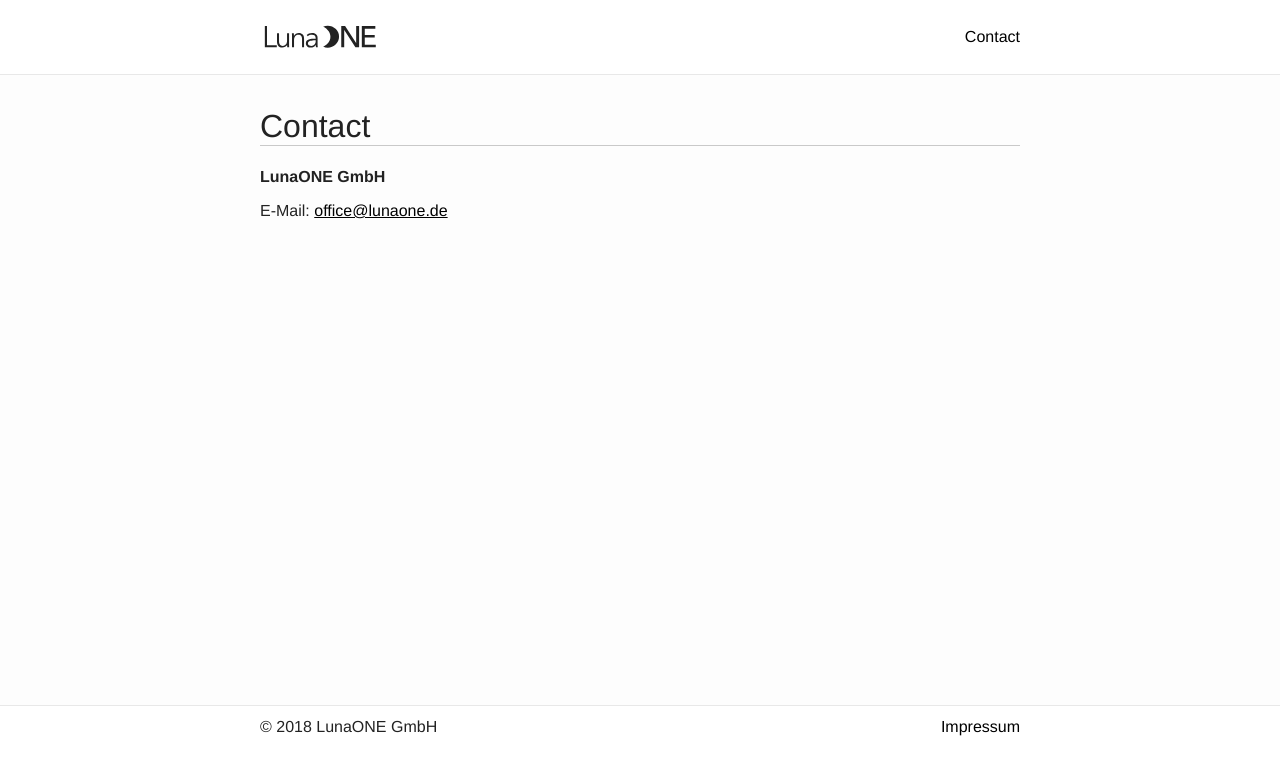
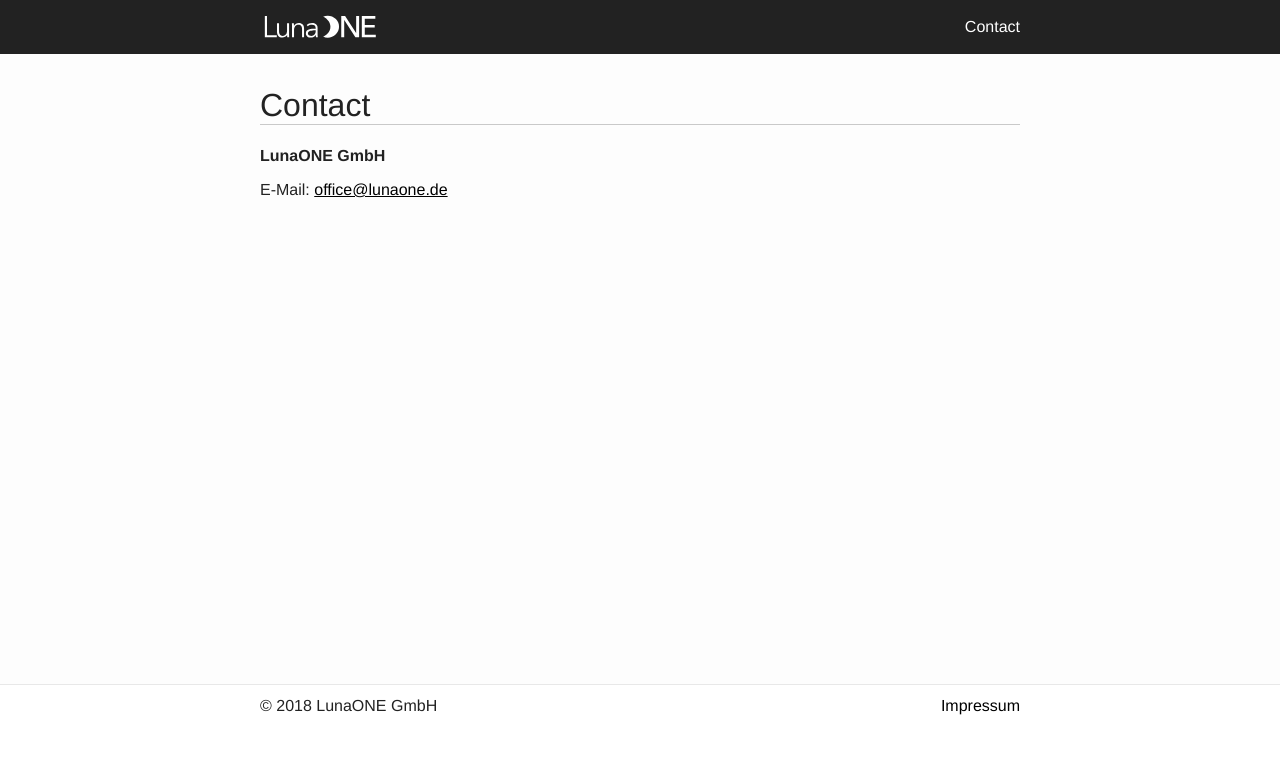
Before and after one commit to LunaONE/web, a Jekyll site: the page built from contact.md, in a window 1280 px wide. Shown: the top 775 px of the page. Built offline with Jekyll 4.4.1, drawn with Linux system fonts in a browser that asks for light colours; our own code applies the rules of GitHub Pages for plain Markdown files.

Commit message:
Dark header

```diff
--- a/_includes/header.html
+++ b/_includes/header.html
@@ -14,7 +14,7 @@
           <!-- <img src="./logo_alt.svg" class="logo"> -->
           <!-- <img src="./logo4.svg" class="logo"> -->
 
-          <img src="./logo_mne.svg" class="logo" style="height: 28px">
+          <img src="./logo_mne.svg" class="logo" style="height: 28px; filter: invert(0%); -webkit-filter: invert(100%);">
 
           <!-- <img src="./logo6.svg" class="logo">
           <span class="title-name">LunaONE</span> -->
--- a/assets/main.scss
+++ b/assets/main.scss
@@ -60,9 +60,13 @@
   position: -webkit-sticky;
   position: sticky;
   top: 0px;
-  background-color: white;
-  border-bottom: 1px solid #e8e8e8;
-  height: calc(1.5rem + 50px);
+  background-color: #222222; /// rgb(14, 56, 67);
+  // border-bottom: 1px solid #e8e8e8;
+  height: calc(1.5rem + 30px);
+
+  a {
+    color: white;
+  }
 }
 
 .page-content {
@@ -77,7 +81,7 @@
 .page-content h1 {
   position: -webkit-sticky;
   position: sticky;
-  top: calc(1.5rem + 50px + 1px); // header padding + header height + header bottom border
+  top: calc(1.5rem + 30px); // header padding + header height + header bottom border
   background-color: #fdfdfd;
   border-bottom: 0.5px solid #c9c9c9;
 }
@@ -97,7 +101,7 @@
 }
 
 header div.wrapper {
-  height: 50px;
+  height: 30px;
 }
 
 // Width of the content area
```
Also changed, not shown: logo_mne.svg.
